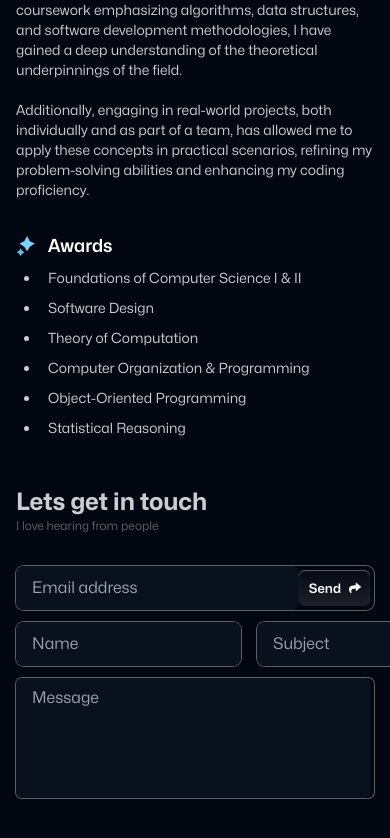
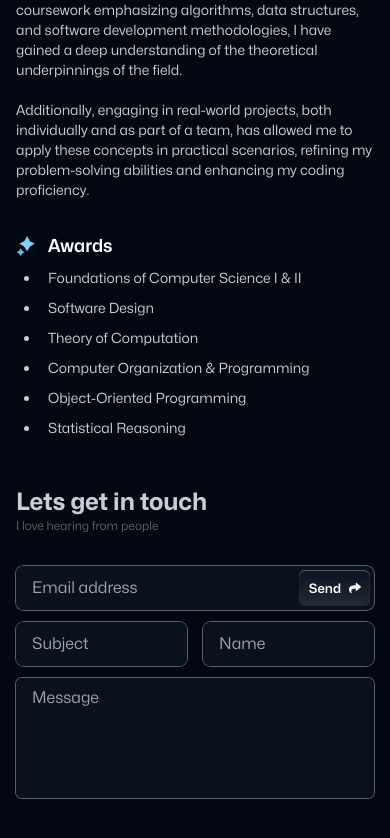
Before and after one commit to ethanmcf/Portfolio, a Next.js app: page / in a window 390 px wide. Shown: the part 1268-2106 px from the top of the page. Built offline with nearby package versions, Linux system fonts and the light colour scheme.

Commit message:
Fixed form viausals and possible mobile bullet points issue

```diff
--- a/src/app/lib/getLoad.ts
+++ /dev/null
@@ -1,7 +0,0 @@
-export const delay = (ms: number) => {
-  return new Promise((resolve) => setTimeout(resolve, ms));
-};
-export default async function getLoad() {
-  await delay(140);
-  return;
-}
--- a/src/app/page.tsx
+++ b/src/app/page.tsx
@@ -1,9 +1,7 @@
 "use client";
 import AboutPage from "./about/page";
-import getLoad from "./lib/getLoad";
 
 export default async function Home() {
-  // await getLoad();
   return (
     <>
       <AboutPage />
--- a/src/components/BulletNotes.tsx
+++ b/src/components/BulletNotes.tsx
@@ -12,7 +12,7 @@ export default function EducationPage({ title, notes }: CustomBulletProps) {
       </div>
       <ul className="text-sm space-y-2.5 w-full list-disc list-inside ml-2">
         {notes.map((note: string, index: number) => (
-          <li key={index}>
+          <li key={index} className={"mt-2"}>
             <div className="ml-6 -mt-5">{note}</div>
           </li>
         ))}
--- a/src/components/EmailForm.tsx
+++ b/src/components/EmailForm.tsx
@@ -2,14 +2,14 @@ import ShareSVG from "../../public/images/svgs/share.svg";
 export default function EmailForm() {
   return (
     <form>
-      <div className="relative mt-8 flex items-center pr-0">
+      <div className="relative mt-8 flex items-center pr-0 bg-darkGrey">
         <input
           required={true}
           type="email"
           autoComplete="off"
           id=":S3:"
           placeholder="Email address"
-          className="peer z-20 flex-auto bg-darkGrey px-4 py-2.5 text-white rounded-lg focus:outline-none sm:text-[0.8125rem]/6"
+          className="peer z-20 w-full bg-darkGrey px-4 py-2.5 text-white rounded-lg focus:outline-none sm:text-[0.8125rem]/6"
           name="email"
         />
         <button
@@ -21,37 +21,37 @@ export default function EmailForm() {
           <span>Send </span>
           <ShareSVG className={"fill-white ml-2 mt-[6px] w-[12px] h-[12px]"} />
         </button>
-        <div className="absolute inset-0  rounded-lg transition peer-focus:ring-4 peer-focus:ring-blue/16" />
-        <div className="absolute inset-0  rounded-lg ring-1 ring-grey peer-focus:ring-blue  " />
+        <div className="absolute inset-0 rounded-lg transition peer-focus:ring-4 peer-focus:ring-blue/16" />
+        <div className="absolute inset-0 rounded-lg ring-1 ring-grey peer-focus:ring-blue  " />
       </div>
       <div className={"flex mt-3"}>
-        <div className="relative flex items-center pr-0 flex-1 mr-2">
+        <div className="relative flex items-center pr-0 flex-1 mr-2 w-1/2">
+          <input
+            required={true}
+            autoComplete="off"
+            id=":S3:"
+            placeholder="Subject "
+            className="peer z-20 bg-darkGrey w-full px-4 py-2.5 text-white rounded-lg focus:outline-none sm:text-[0.8125rem]/6"
+            name="subject"
+          />
+          <div className="absolute inset-0  rounded-lg transition peer-focus:ring-4 peer-focus:ring-blue/16" />
+          <div className="absolute inset-0  rounded-lg ring-1 ring-grey peer-focus:ring-blue  " />
+        </div>
+        <div className="relative flex items-center pr-0 flex-1 ml-2 w-1/2">
           <input
             required={true}
             autoComplete="off"
             id=":S3:"
             placeholder="Name "
-            className="peer z-20 flex-auto bg-darkGrey px-4 py-2.5 text-white rounded-lg focus:outline-none sm:text-[0.8125rem]/6"
+            className="peer z-20 flex-auto bg-darkGrey w-full px-4 py-2.5 text-white rounded-lg focus:outline-none sm:text-[0.8125rem]/6"
             name="name"
-          />
-          <div className="absolute inset-0  rounded-lg transition peer-focus:ring-4 peer-focus:ring-blue/16" />
-          <div className="absolute inset-0  rounded-lg ring-1 ring-grey peer-focus:ring-blue  " />
-        </div>
-        <div className="relative flex items-center pr-0 flex-1 ml-2">
-          <input
-            required={true}
-            autoComplete="off"
-            id=":S3:"
-            placeholder="Subject "
-            className="peer z-20 flex-auto bg-darkGrey px-4 py-2.5 text-white rounded-lg focus:outline-none sm:text-[0.8125rem]/6"
-            name="subject"
           />
           <div className="absolute inset-0  rounded-lg transition peer-focus:ring-4 peer-focus:ring-blue/16" />
           <div className="absolute inset-0  rounded-lg ring-1 ring-grey peer-focus:ring-blue  " />
         </div>
       </div>
 
-      <div className="relative mt-3 flex items-center pr-1">
+      <div className="relative mt-3 flex items-center">
         <textarea
           required={true}
           id=":S4:"
```
